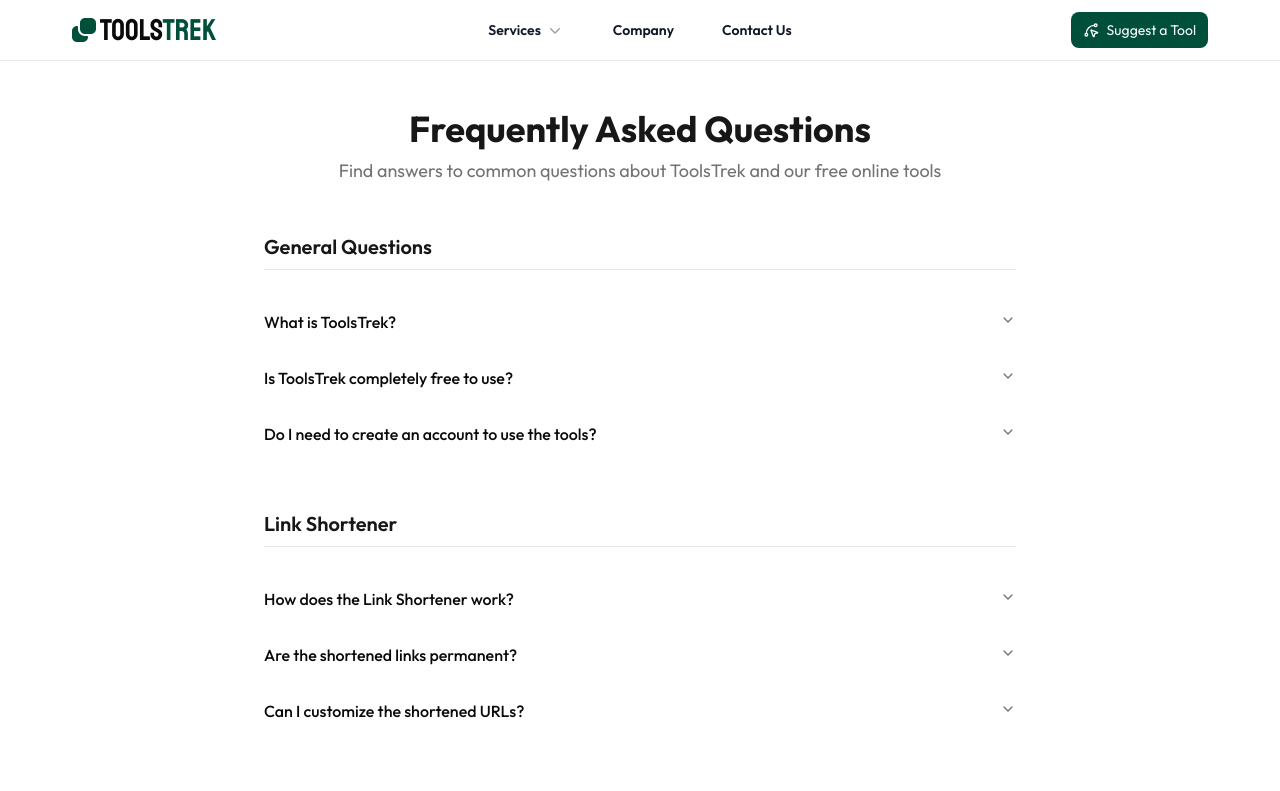
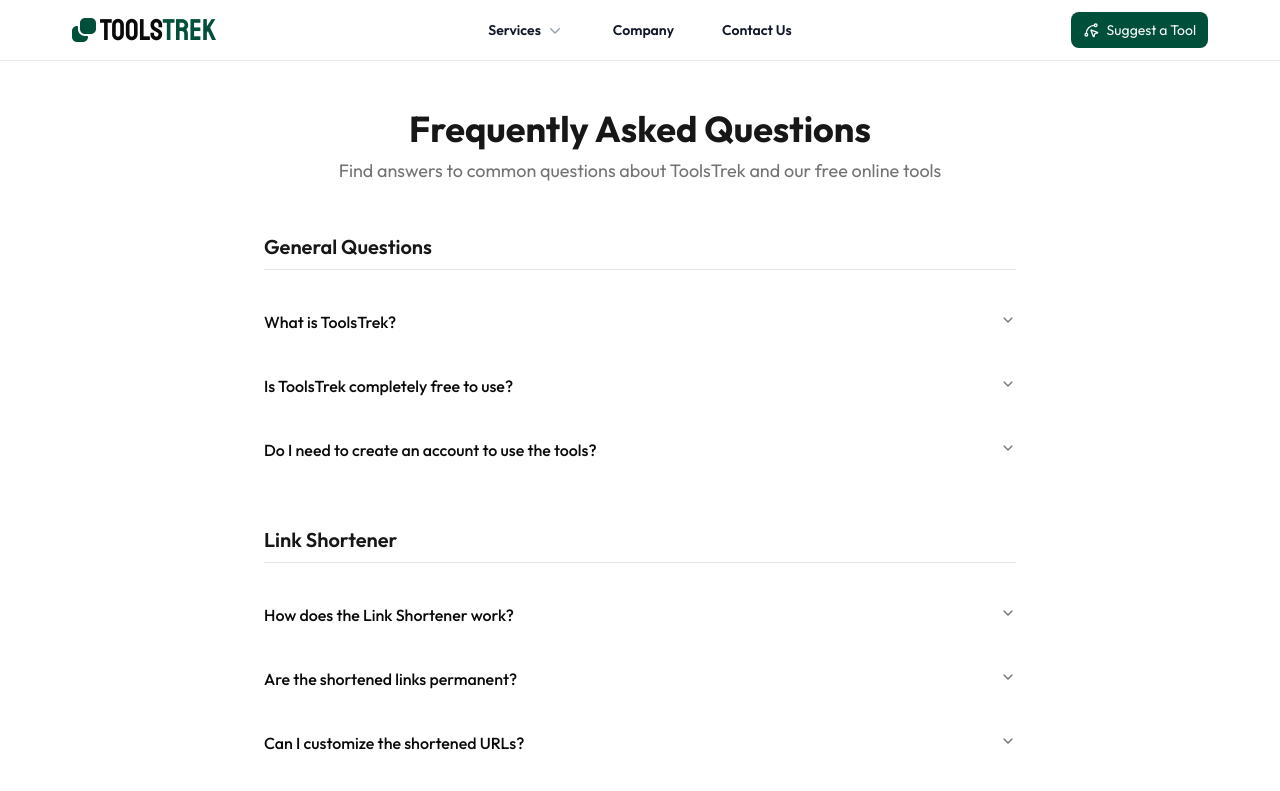
Before and after one commit to tasnimultas67/toolstrek, a Next.js app: page /faq in a window 1280 px wide. Shown: the top 791 px of the page. Built offline with nearby package versions, Linux system fonts and the light colour scheme.

Commit message:
feat: Add motion animations to FAQ component for enhanced user experience

```diff
--- a/app/tools-compo/FAQCon.js
+++ b/app/tools-compo/FAQCon.js
@@ -1,4 +1,3 @@
-// app/faq/page.tsx
 import { ChevronDown } from "lucide-react";
 import { Button } from "@/components/ui/button";
 import Link from "next/link";
@@ -8,6 +7,7 @@ import {
   AccordionItem,
   AccordionTrigger,
 } from "@/components/ui/accordion";
+import * as motion from "motion/react-client";
 
 const faqs = {
   general: [
@@ -75,10 +75,51 @@ const faqs = {
   ],
 };
 
+// Animation variants
+const containerVariants = {
+  hidden: { opacity: 0 },
+  visible: {
+    opacity: 1,
+    transition: {
+      staggerChildren: 0.1,
+      delayChildren: 0.2,
+    },
+  },
+};
+
+const itemVariants = {
+  hidden: { y: 20, opacity: 0 },
+  visible: {
+    y: 0,
+    opacity: 1,
+    transition: {
+      duration: 0.5,
+      ease: "easeOut",
+    },
+  },
+};
+
+const accordionItemVariants = {
+  hidden: { opacity: 0, y: 10 },
+  visible: {
+    opacity: 1,
+    y: 0,
+    transition: {
+      duration: 0.3,
+      ease: "easeOut",
+    },
+  },
+};
+
 const FAQCon = () => {
   return (
-    <div className="container max-w-4xl py-12 px-4 sm:px-6 m-auto">
-      <header className="text-center mb-12">
+    <motion.div
+      className="container max-w-4xl py-12 px-4 sm:px-6 m-auto"
+      initial="hidden"
+      animate="visible"
+      variants={containerVariants}
+    >
+      <motion.header className="text-center mb-12" variants={itemVariants}>
         <h1 className="text-3xl font-bold text-primary sm:text-4xl mb-2">
           Frequently Asked Questions
         </h1>
@@ -86,17 +127,22 @@ const FAQCon = () => {
           Find answers to common questions about ToolsTrek and our free online
           tools
         </p>
-      </header>
+      </motion.header>
 
-      <div className="space-y-12">
+      <motion.div className="space-y-12" variants={containerVariants}>
         <FAQSection title="General Questions" faqs={faqs.general} />
         <FAQSection title="Link Shortener" faqs={faqs.linkShortener} />
         <FAQSection title="WiFi QR Code Maker" faqs={faqs.wifiQr} />
         <FAQSection title="Age Calculator" faqs={faqs.ageCalculator} />
-      </div>
+      </motion.div>
 
       {/* Still have question */}
-      <div className="mt-16 text-center bg-card p-8 rounded-lg shadow-sm">
+      <motion.div
+        className="mt-16 text-center bg-card p-8 rounded-lg shadow-sm"
+        variants={itemVariants}
+        whileHover={{ scale: 1.01 }}
+        transition={{ type: "spring", stiffness: 300 }}
+      >
         <h2 className="text-2xl font-semibold mb-2">Still have questions?</h2>
         <p className="text-muted-foreground mb-4">
           If you can't find the answer you're looking for, feel free to contact
@@ -105,32 +151,55 @@ const FAQCon = () => {
         <Button asChild>
           <Link href="/contact-us">Contact Us</Link>
         </Button>
-      </div>
-    </div>
+      </motion.div>
+    </motion.div>
   );
 };
 export default FAQCon;
 
 function FAQSection({ title, faqs }) {
   return (
-    <section>
-      <h2 className="text-xl font-semibold border-b pb-2 mb-6 text-secondary-foreground">
+    <motion.section variants={itemVariants}>
+      <motion.h2
+        className="text-xl font-semibold border-b pb-2 mb-6 text-secondary-foreground"
+        whileInView={{ x: 0, opacity: 1 }}
+        initial={{ x: -20, opacity: 0 }}
+        viewport={{ once: true }}
+        transition={{ duration: 0.4 }}
+      >
         {title}
-      </h2>
-      <div className="">
+      </motion.h2>
+      <div className="space-y-2">
         {faqs.map((faq, index) => (
-          <Accordion key={index} type="single" collapsible>
-            <AccordionItem value="item-1" className="relative">
-              <AccordionTrigger className="text-base data-[state=open]:text-brandColor ">
+          <motion.div
+            key={index}
+            variants={accordionItemVariants}
+            initial="hidden"
+            animate="visible"
+            whileInView="visible"
+            viewport={{ once: true, margin: "-50px" }}
+          >
+            <Accordion type="single" collapsible>
+              <AccordionItem value={`item-${index}`} className="relative">
+                <AccordionTrigger className="text-base data-[state=open]:text-brandColor hover:text-brandColor/80 transition-colors">
+                  <motion.span layout transition={{ duration: 0.2 }}>
                     {faq.question}
+                  </motion.span>
                 </AccordionTrigger>
                 <AccordionContent className="p-3 rounded-lg border-[0.5px] border-brandColor/20 bg-gray-50">
+                  <motion.p
+                    initial={{ opacity: 0 }}
+                    animate={{ opacity: 1 }}
+                    transition={{ duration: 0.3, delay: 0.1 }}
+                  >
                     {faq.answer}
+                  </motion.p>
                 </AccordionContent>
               </AccordionItem>
             </Accordion>
+          </motion.div>
         ))}
       </div>
-    </section>
+    </motion.section>
   );
 }
```
Lines whose indentation alone changed are shown as unchanged.
